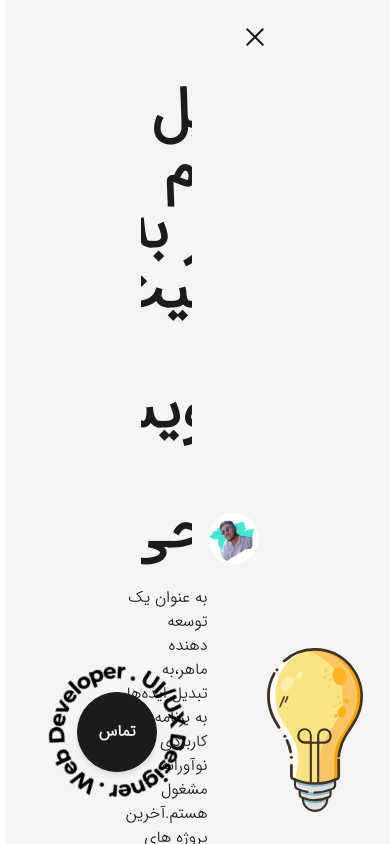
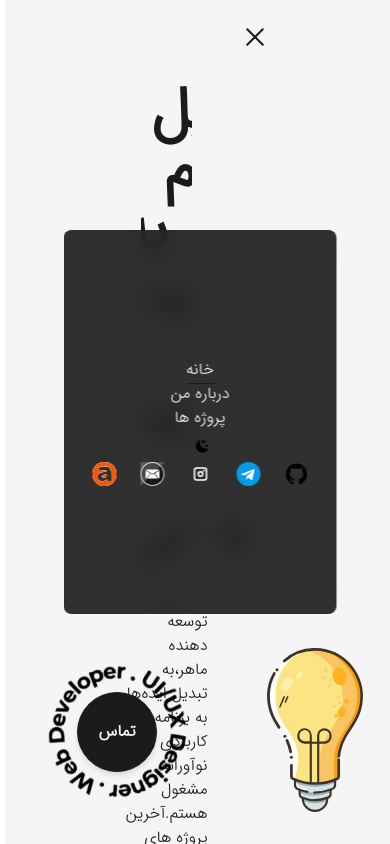
Before and after one commit to pooulad/pooulad.github.io, a Next.js app: page / in a window 390 px wide. Both pictures are taken after a click on the button 250 px from the left and 37 px from the top of the page. Shown: the top 844 px of the page. Built offline with nearby package versions, Linux system fonts and the light colour scheme.

Commit message:
Update Header.tsx

```diff
--- a/src/components/Header/Header.tsx
+++ b/src/components/Header/Header.tsx
@@ -1,5 +1,5 @@
 import React, { memo, useEffect, useState } from "react";
-import { CustomLink } from "../Common";
+import { CustomLink, CustomLinkMobile } from "../Common";
 import { dictionary } from "@/dictionary";
 import {
   AmirankalaIcon,
@@ -20,7 +20,7 @@ function Header() {
   };
   const [mode, setMode] = useThemeSwithcher();
   return (
-    <header className="w-full px-32 py-8 font-medium flex justify-between items-center dark:text-light">
+    <header className="w-full relative px-32 py-8 font-medium flex justify-between items-center dark:text-light">
       <button
         onClick={handleOpen}
         className="flex-col justify-center items-center hidden lg:flex"
@@ -118,6 +118,85 @@ function Header() {
           </motion.a>
         </nav>
       </div>
+      {isOpen ? (
+        <div className="min-w-[70vw] z-30 bg-dark/90 dark:bg-light/75 rounded-lg backdrop-blur-md py-32 flex flex-col justify-between items-center fixed top-1/2 left-1/2 -translate-x-1/2 -translate-y-1/2">
+          <nav className="flex flex-col justify-center items-center">
+            <CustomLinkMobile
+              toggle={handleOpen}
+              title={dictionary.header.links.home}
+              link={"/"}
+            />
+            <CustomLinkMobile
+              toggle={handleOpen}
+              title={dictionary.header.links.about}
+              link={"/about"}
+            />
+            <CustomLinkMobile
+              toggle={handleOpen}
+              title={dictionary.header.links.projects}
+              link={"/projects"}
+            />
+            <button
+              onClick={() => setMode(mode === "light" ? "dark" : "light")}
+              className={"rounded-full flex items-center p-1 justify-center"}
+            >
+              {mode === "dark" ? (
+                <SunToMoonIcon className="fill-dark" />
+              ) : (
+                <MoonToSubIcon className="fill-dark" />
+              )}
+              &nbsp;
+            </button>
+          </nav>
+          <nav className="flex items-center justify-center flex-wrap">
+            <motion.a
+              whileHover={{ y: -2 }}
+              whileTap={{ scale: 0.9 }}
+              className="w-6 mx-3"
+              href={dictionary.ownerSocials.githubAddress}
+              target={"_blank"}
+            >
+              <GithubIcon />
+            </motion.a>
+            <motion.a
+              whileHover={{ y: -2 }}
+              whileTap={{ scale: 0.9 }}
+              className="w-6 mx-3"
+              href={dictionary.ownerSocials.telegramAddress}
+              target={"_blank"}
+            >
+              <TelegramIcon />
+            </motion.a>
+            <motion.a
+              whileHover={{ y: -2 }}
+              whileTap={{ scale: 0.9 }}
+              className="w-6 mx-3"
+              href={dictionary.ownerSocials.instagramAddress}
+              target={"_blank"}
+            >
+              <InstagramIcon />
+            </motion.a>
+            <motion.a
+              whileHover={{ y: -2 }}
+              whileTap={{ scale: 0.9 }}
+              className="w-6 mx-3"
+              href={`mailto:${dictionary.ownerSocials.emailAddress}`}
+              target={"_blank"}
+            >
+              <EmailIcon />
+            </motion.a>
+            <motion.a
+              whileHover={{ y: -2 }}
+              whileTap={{ scale: 0.9 }}
+              className="w-6 mx-3"
+              href={dictionary.ownerSocials.websiteAddress}
+              target={"_blank"}
+            >
+              <AmirankalaIcon />
+            </motion.a>
+          </nav>
+        </div>
+      ) : null}
     </header>
   );
 }
```
